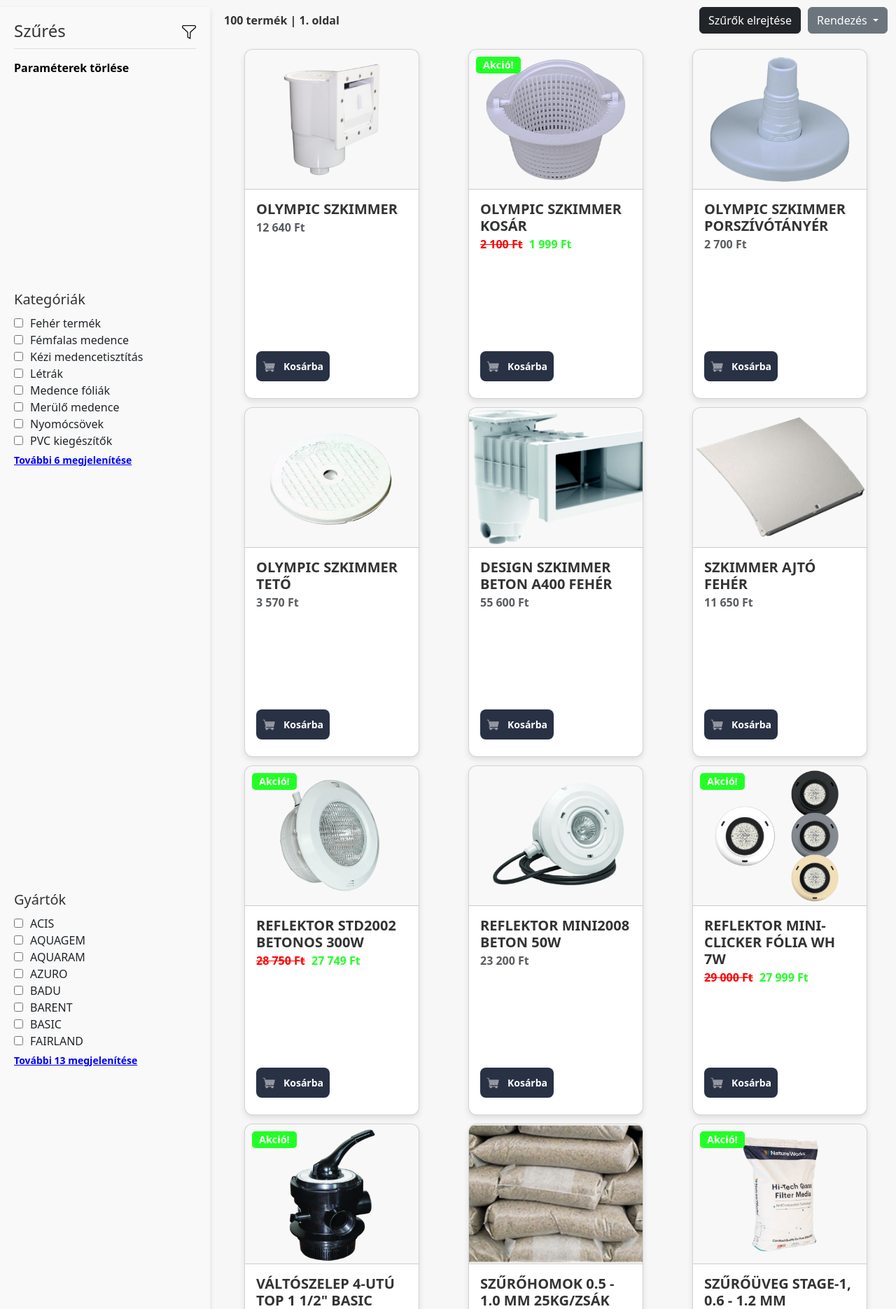
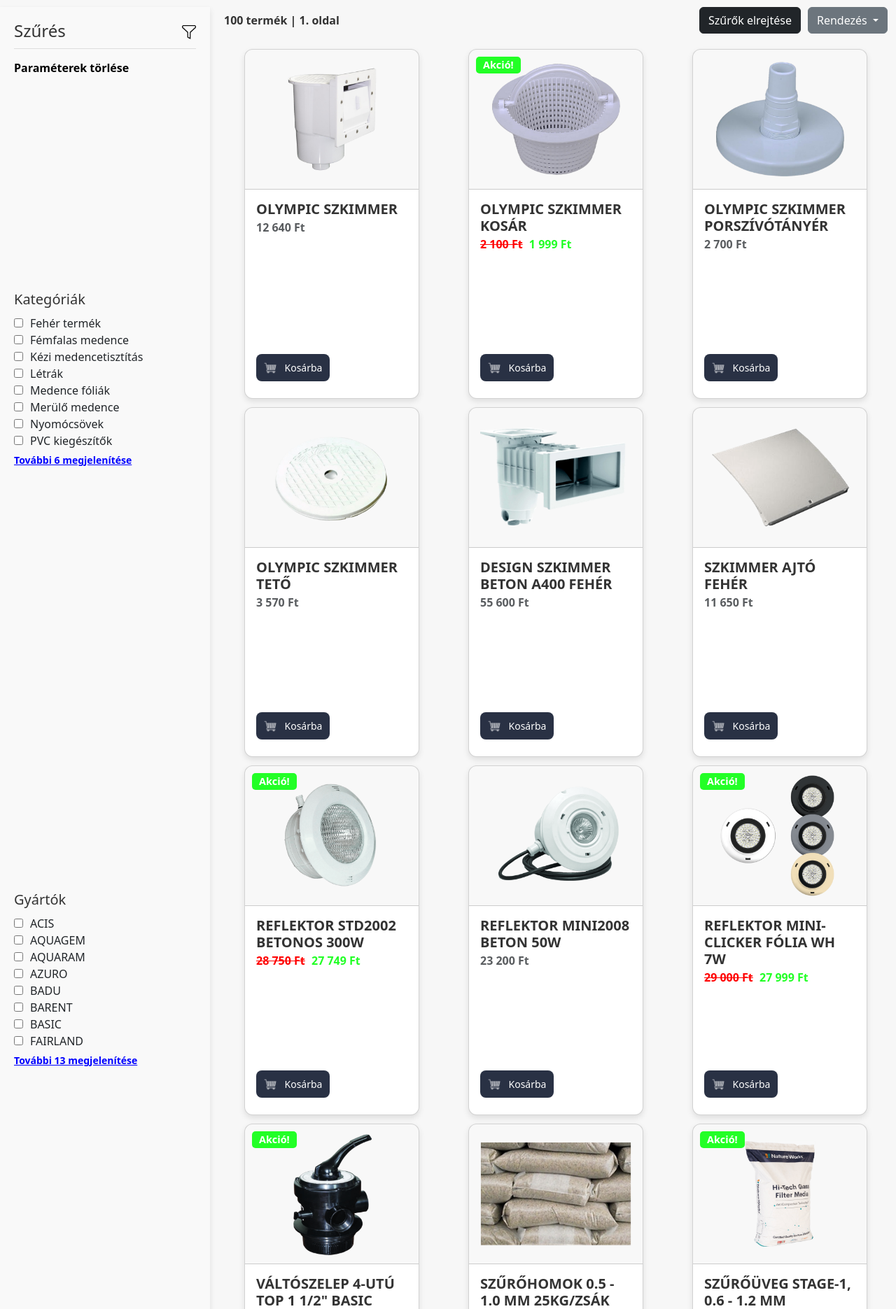
Before and after one commit to SzKaresz/PoolPalace, a PHP site: page /PoolPalace/php/termekek.php in a window 1280 px wide. Shown: the part 70-1941 px from the top of the page at 70% size. Run offline with PHP 8.4, Linux system fonts and the light colour scheme; data comes from the database, SQL or seed files in the repository; data that the repository does not hold is empty; some libraries are stand-ins or nearby versions.

Commit message:
a cardon lévő képek fixálása

```diff
--- a/files/css/termekOldal.css
+++ b/files/css/termekOldal.css
@@ -10,11 +10,14 @@
 .image-column img {
     width: 80px;
     height: 80px;
-    object-fit: cover;
+    object-fit: contain;
+    background-color: white;
+    padding: 5px;
     cursor: pointer;
     border: 2px solid transparent;
     border-radius: 10px;
     transition: border 0.3s ease;
+    box-sizing: border-box;
 }
 
 .image-column img.active {
--- a/files/css/termekek.css
+++ b/files/css/termekek.css
@@ -223,14 +223,13 @@ body {
     width: 100%;
     height: 200px;
     overflow: hidden;
+    display: flex;
+    align-items: center;
+    justify-content: center;
 }
 
 .card-header img {
-    position: absolute;
-    top: 50%;
-    left: 50%;
-    transform: translate(-50%, -50%);
-    width: auto;
+    width: 100%;
     height: 100%;
     object-fit: contain;
     object-position: center;
@@ -933,14 +932,17 @@ a:hover {
 }
 
 .add-to-cart {
-    display: flex;
-    align-items: center;
-    justify-content: center;
-    gap: 6px;
-    padding: 8px 16px;
+    display: inline-flex !important;
+    align-items: center !important;
+    justify-content: center !important;
+    gap: 6px !important;
+    padding: 8px 16px !important;
     min-width: 90px;
     max-width: 105px;
-    font-weight: 500;
+    font-weight: 500 !important;
+    flex-shrink: 0;
+    flex-grow: 0;
+    white-space: nowrap;
 }
 
 .quantity-control {
```
